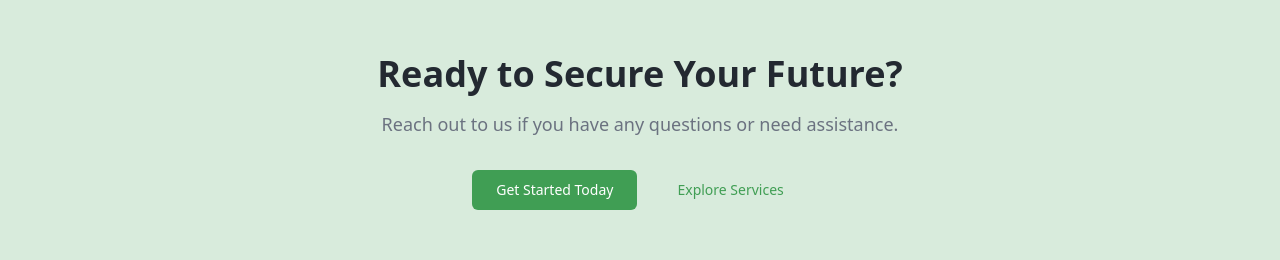
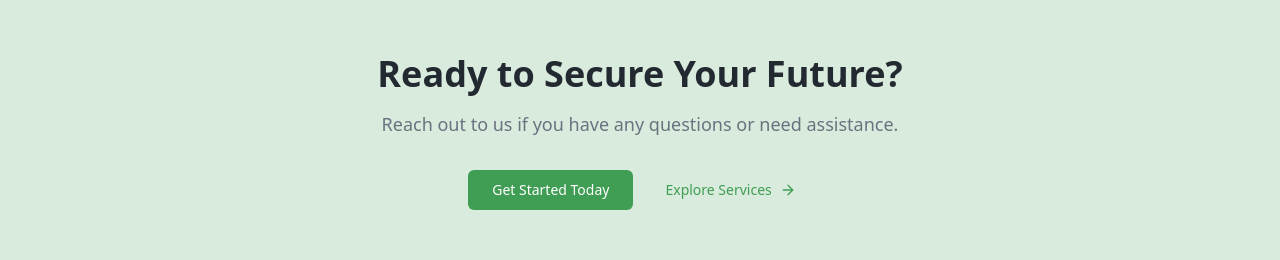
Before and after one commit to anshumankhunteta/navansh-finserv, a Next.js app: page / in a window 1280 px wide. Shown: the part 1906-2166 px from the top of the page. Built offline with nearby package versions, Linux system fonts and the light colour scheme.

Commit message:
style: update page layout, WhatsApp button, and Navbar styling

```diff
--- a/app/page.tsx
+++ b/app/page.tsx
@@ -1,6 +1,7 @@
 import Navansh from '@/components/icons/Navansh'
 import { Button } from '@/components/ui/button'
 import {
+  ArrowRight,
   CheckCircle2,
   HeadphonesIcon,
   Heart,
@@ -284,7 +285,10 @@ export default function HomePage() {
               <Link href="/contact">Get Started Today</Link>
             </Button>
             <Button asChild variant="link" size="lg">
-              <Link href="/services">Explore Services</Link>
+              <Link href="/services">
+                Explore Services
+                <ArrowRight />
+              </Link>
             </Button>
           </div>
         </div>
--- a/components/custom/FloatingWhatsAppButton.tsx
+++ b/components/custom/FloatingWhatsAppButton.tsx
@@ -83,7 +83,7 @@ export function FloatingWhatsAppButton() {
     return null
   }
 
-  const whatsappLink = `https://wa.me/${contactPhone?.replace(/[^0-9]/g, '')}?text=${encodeURIComponent('Hello')}`
+  const whatsappLink = `https://wa.me/${contactPhone?.replace(/[^0-9]/g, '')}`
 
   return (
     <div
--- a/components/layout/Navbar.tsx
+++ b/components/layout/Navbar.tsx
@@ -83,7 +83,7 @@ export default function Navbar() {
 
   return (
     <header
-      className={`border-border/40 bg-background/95 supports-backdrop-filter:bg-primary/20 sticky top-0 z-50 w-full border-b backdrop-blur transition-transform duration-300 ${hidden ? '-translate-y-full md:translate-y-0' : 'translate-y-0'}`}
+      className={`border-border/40 bg-background/95 supports-backdrop-filter:bg-primary/20 sticky top-0 z-50 w-full border-b backdrop-blur transition-transform duration-300 ${hidden ? '-translate-y-full' : 'translate-y-0'}`}
     >
       <div className="max-w-10xl container mx-auto flex h-16 items-center justify-between px-4 md:px-6">
         {/* Logo */}
```
